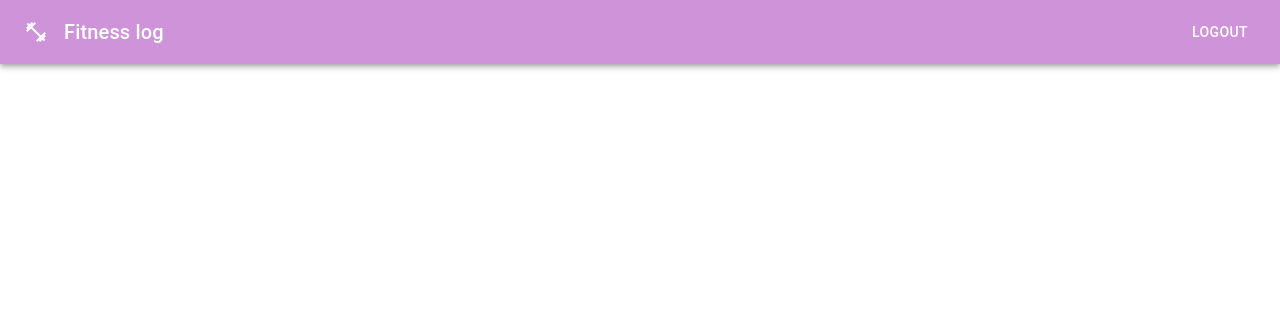
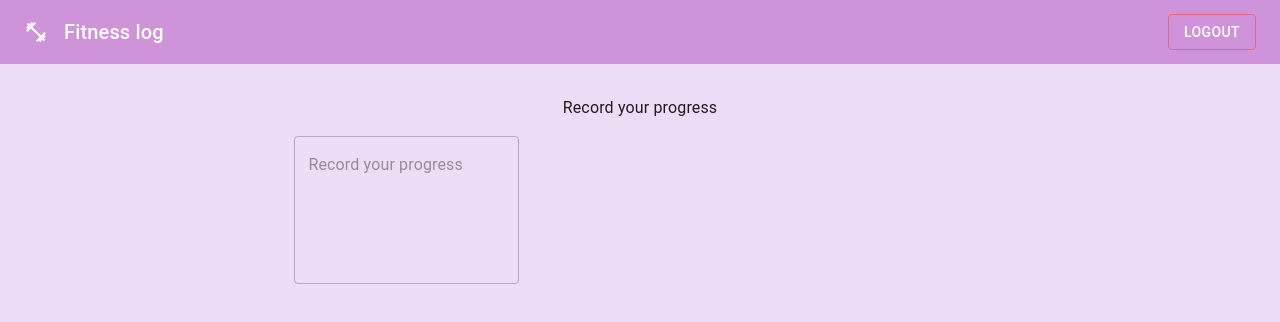
Before and after one commit to Hikari7/Workout_tracking_App, a React (Vite) app: page / in a window 1280 px wide. Shown: the top 322 px of the page. Built offline with nearby package versions, Linux system fonts and the light colour scheme.

Commit message:
added posts components

```diff
--- a/src/App.jsx
+++ b/src/App.jsx
@@ -5,6 +5,8 @@ import CssBaseline from "@mui/material/CssBaseline";
 // import { ThemeProvider } from "@mui/material";
 import { ThemeProvider } from "@mui/material/styles";
 import theme from "./ColorTheme";
+import Posts from "./components/posts/Posts";
+import { Container, Box } from "@mui/material";
 
 function App() {
   // console.log(theme);
@@ -14,6 +16,7 @@ function App() {
       <ThemeProvider theme={theme}>
         <CssBaseline />
         <Header />
+        <Posts />
       </ThemeProvider>
     </div>
   );
--- a/src/ColorTheme.jsx
+++ b/src/ColorTheme.jsx
@@ -15,6 +15,9 @@ const theme = createTheme({
       dark: "#ba000d",
       contrastText: "#000",
     },
+    background: {
+      default: "#ECDEF6",
+    },
   },
 });
 
--- a/src/components/header/Header.jsx
+++ b/src/components/header/Header.jsx
@@ -5,19 +5,30 @@ import Box from "@mui/material/Box";
 import Toolbar from "@mui/material/Toolbar";
 import Typography from "@mui/material/Typography";
 import Button from "@mui/material/Button";
-import IconButton from "@mui/material/IconButton";
-import MenuIcon from "@mui/icons-material/Menu";
+import { styled } from "@mui/material/styles";
+
 // import { createTheme } from "@mui/material/styles";
-import { useTheme } from "@mui/material";
+import { useMediaQuery, useTheme } from "@mui/material";
 
 import FitnessCenterIcon from "@mui/icons-material/FitnessCenter";
 
 function Header() {
-  const theme = useTheme();
-  console.log(theme);
+  // const theme = useTheme();
+
+  // console.log(theme);
+
+  //✅poistion; sticky, top:0, z-indexを指定して固定させるようにしておく
+
+  const CustomNav = styled(AppBar)({
+    // backgroundColor: 'transparent',
+    boxShadow: "none",
+    // textAlign:'center',
+  });
+
   return (
     <Box sx={{ flexGrow: 1 }}>
-      <AppBar position="static">
+      {/* <AppBar position="static"> */}
+      <CustomNav position="static">
         {/* <AppBar position="static" color={theme.palette.primary.light}> */}
         <Toolbar>
           <FitnessCenterIcon
@@ -26,15 +37,25 @@ function Header() {
             color="inherit"
             aria-label="menu"
             sx={{ mr: 2 }}
-          >
-            <MenuIcon />
-          </FitnessCenterIcon>
+          />
           <Typography variant="h6" component="div" sx={{ flexGrow: 1 }}>
             Fitness log
           </Typography>
-          <Button color="inherit">Logout</Button>
+          <Button
+            color="secondary"
+            variant="outlined"
+            sx={{
+              color: "inherit",
+              marginLeft: "auto",
+              "&:hover": {
+                backgroundColor: "#888",
+              },
+            }}
+          >
+            Logout
+          </Button>
         </Toolbar>
-      </AppBar>
+      </CustomNav>
     </Box>
   );
 }
--- a/src/components/posts/Posts.jsx
+++ b/src/components/posts/Posts.jsx
@@ -0,0 +1,49 @@
+//ShincodeのTimeLineにあたります
+
+import { Box, Container, TextField, Typography } from "@mui/material";
+import React from "react";
+
+function Posts() {
+  console.log("sss");
+  return (
+    <>
+      {/* PostHeader */}
+      <Container>
+        <Box
+          sx={{
+            width: "60%",
+            height: "auto",
+            justifyContent: "spaceBetween",
+            mx: "auto",
+            mt: 4,
+            //   backgroundColor: "primary.dark",
+            //   "&:hover": {
+            //     backgroundColor: "primary.main",
+            //     opacity: [0.9, 0.8, 0.7],
+            //   },
+          }}
+        >
+          <Typography component="h3" sx={{ textAlign: "center" }}>
+            Record your progress
+          </Typography>
+          <TextField
+            variant="outlined"
+            placeholder="Record your progress"
+            multiline
+            rows={5}
+            rowsmax={10}
+            sx={{
+              justifyContent: "center",
+              mx: "auto",
+              mt: 2,
+            }}
+          />
+        </Box>
+      </Container>
+      {/* PostBox */}
+      {/* Post */}
+    </>
+  );
+}
+
+export default Posts;
```
